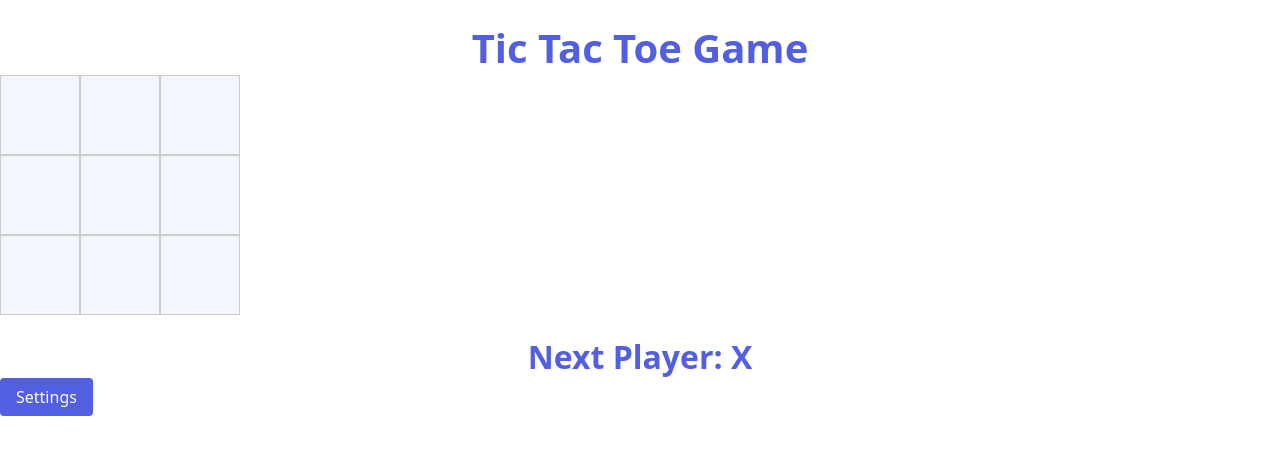
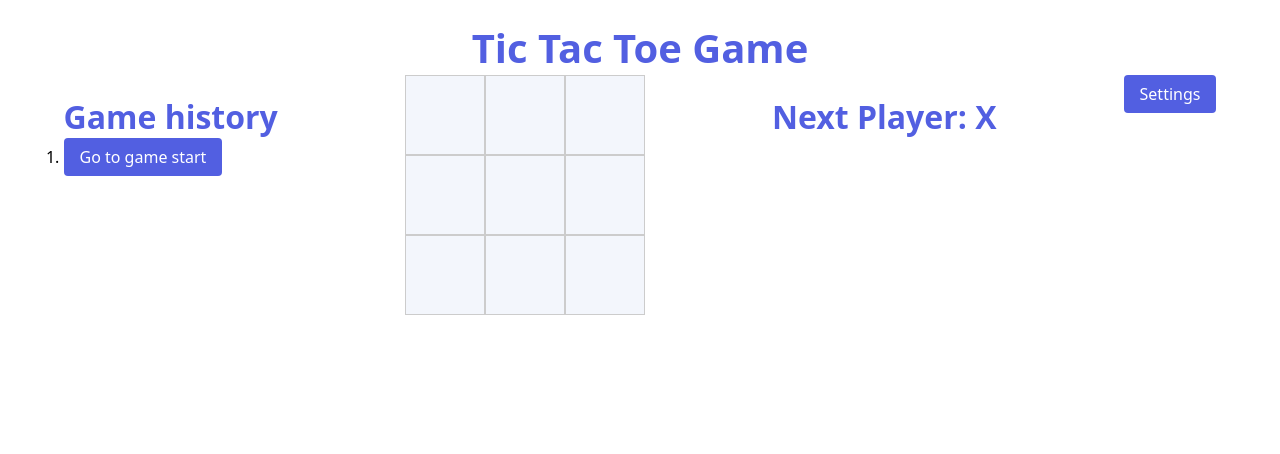
Before and after one commit to AnAtoliy-AA/tic-tac-toe-game, a React (Vite) app in the folder app/: page / in a window 1280 px wide. Shown: the top 454 px of the page. Built offline with nearby package versions, Linux system fonts and the light colour scheme.

Commit message:
feat: add game history

```diff
--- a/app/src/components/game/Board.tsx
+++ b/app/src/components/game/Board.tsx
@@ -9,7 +9,7 @@ export interface BoardProps {
 
 const Board: FC<BoardProps> = ({ size, squares, onClick }) => {
   return (
-    <>
+    <div>
       {Array(size)
         .fill(null)
         .map((_, rowIndex) => {
@@ -23,7 +23,7 @@ const Board: FC<BoardProps> = ({ size, squares, onClick }) => {
             />
           )
         })}
-    </>
+    </div>
   )
 }
 
--- a/app/src/components/game/Game.tsx
+++ b/app/src/components/game/Game.tsx
@@ -4,6 +4,7 @@ import { calculateWinner } from '../../utils/calculateWinner'
 import GameInfo from './GameInfo'
 import styled from 'styled-components'
 import Settings from './Settings'
+import GameHistory from './GameHistory'
 
 const createHistory = (size: number) => [Array(size * size).fill(null)]
 const DEFAULT_GAME_SIZE = 3
@@ -11,6 +12,9 @@ const DEFAULT_GAME_HISTORY = createHistory(DEFAULT_GAME_SIZE)
 
 const StyledGame = styled.div`
   margin: 0 auto;
+  width: 100%;
+  display: flex;
+  justify-content: space-around;
 `
 
 const Game: FC = () => {
@@ -52,6 +56,11 @@ const Game: FC = () => {
 
   return (
     <StyledGame>
+      <GameHistory
+        gameHistory={history}
+        setIsXNext={setIsXNext}
+        setStepNumber={setStepNumber}
+      />
       <Board size={gameSize} squares={current} onClick={handleClick} />
       <GameInfo winner={winner} isXNext={isXNext} />
       <Settings gameSize={gameSize} onChangeGameSize={handleChangeGameSize} />
--- /dev/null
+++ b/app/src/components/game/GameHistory.tsx
@@ -0,0 +1,40 @@
+import { FC } from 'react'
+import { Button } from '../styled/Button'
+import Title from '../styled/Title'
+
+interface GameHistoryProps {
+  gameHistory: Array<Array<string | null>>
+  setStepNumber: (stepNumber: number) => void
+  setIsXNext: (isXNext: boolean) => void
+}
+
+const GameHistory: FC<GameHistoryProps> = ({
+  gameHistory,
+  setStepNumber,
+  setIsXNext,
+}) => {
+  const jumpTo = (step: number) => {
+    setStepNumber(step)
+    setIsXNext(step % 2 === 0)
+  }
+
+  return (
+    <div>
+      <Title as='h2'>Game history</Title>
+
+      <ol>
+        {gameHistory.map((_step, move) => {
+          const desc = move ? `Go to move #${move}` : 'Go to game start'
+
+          return (
+            <li key={move}>
+              <Button onClick={() => jumpTo(move)}>{desc}</Button>
+            </li>
+          )
+        })}
+      </ol>
+    </div>
+  )
+}
+
+export default GameHistory
```
